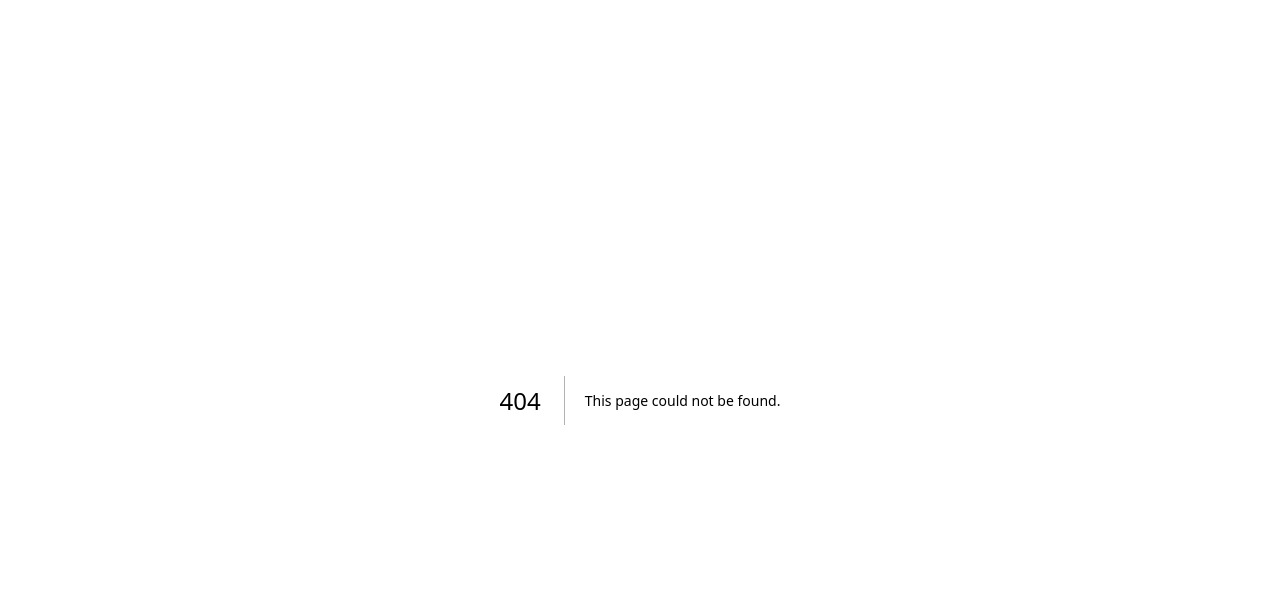
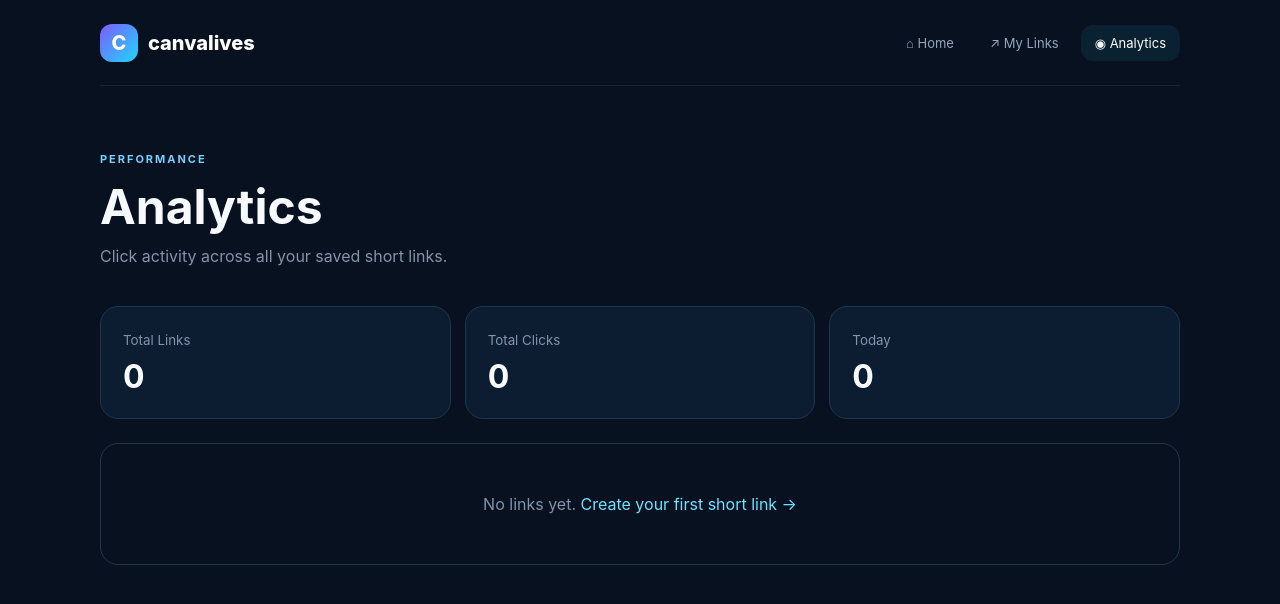
Before and after one commit to meherul382/Linkivo, a Next.js app: page /analytics in a window 1280 px wide. Before the commit this address had no page. Shown: the top 604 px of the page. Built offline with nearby package versions, Linux system fonts and the light colour scheme.

Commit message:
Add all links analytics overview

```diff
--- /dev/null
+++ b/app/analytics/page.tsx
@@ -0,0 +1,43 @@
+"use client";
+
+import { useEffect, useState } from "react";
+
+type SavedLink={slug:string;shortUrl:string;destinationUrl:string;createdAt:string};
+type Analytics={slug:string;shortUrl:string;destinationUrl:string;clicks:number;today:number};
+
+export default function AnalyticsOverview(){
+  const [links,setLinks]=useState<Analytics[]>([]);
+  const [loading,setLoading]=useState(true);
+
+  useEffect(()=>{
+    async function load(){
+      try{
+        const saved=JSON.parse(localStorage.getItem("canvalives_my_links")||"[]") as SavedLink[];
+        const results=await Promise.all(saved.map(async l=>{
+          try{
+            const r=await fetch("/api/analytics/"+l.slug,{cache:"no-store"});
+            const d=await r.json();
+            return {slug:l.slug,shortUrl:l.shortUrl,destinationUrl:l.destinationUrl,clicks:Number(d?.link?.clicks||0),today:Number(d?.todayClicks||0)};
+          }catch{return {slug:l.slug,shortUrl:l.shortUrl,destinationUrl:l.destinationUrl,clicks:0,today:0};}
+        }));
+        setLinks(results);
+      }finally{setLoading(false);}
+    }
+    load();
+  },[]);
+
+  const total=links.reduce((s,x)=>s+x.clicks,0), today=links.reduce((s,x)=>s+x.today,0);
+
+  return <main className="page"><div className="container">
+    <header className="header"><a className="brand" href="/"><span className="logo">C</span><span>canvalives</span></a><nav><a href="/">⌂ Home</a><a href="/links">↗ My Links</a><a className="active" href="/analytics">◉ Analytics</a></nav></header>
+    <section className="title"><p>PERFORMANCE</p><h1>Analytics</h1><span>Click activity across all your saved short links.</span></section>
+    <div className="stats"><div><small>Total Links</small><strong>{links.length}</strong></div><div><small>Total Clicks</small><strong>{total}</strong></div><div><small>Today</small><strong>{today}</strong></div></div>
+    {loading?<div className="empty">Loading analytics...</div>:!links.length?<div className="empty">No links yet. <a href="/">Create your first short link →</a></div>:
+    <section className="table"><div className="thead"><span>Short Link</span><span>Destination</span><span>Clicks</span><span>Today</span><span></span></div>{links.map(l=><div className="tr" key={l.slug}><a href={l.shortUrl}>{l.shortUrl}</a><span>{l.destinationUrl}</span><strong>{l.clicks}</strong><strong>{l.today}</strong><a href={"/analytics/"+l.slug}>Details →</a></div>)}</section>}
+    <style jsx>{`
+      .page{min-height:100vh;background:#07111f;color:#f7fbff;font-family:Inter,system-ui,sans-serif}.container{max-width:1120px;margin:auto;padding:0 20px}.header{height:86px;display:flex;align-items:center;justify-content:space-between;border-bottom:1px solid rgba(255,255,255,.08)}.brand{display:flex;align-items:center;gap:10px;color:#fff;text-decoration:none;font-size:20px;font-weight:800}.logo{width:38px;height:38px;border-radius:12px;display:grid;place-items:center;background:linear-gradient(135deg,#7c5cff,#1fd6ff)}nav{display:flex;gap:8px}nav a{padding:10px 14px;border-radius:12px;color:#93a6bd;text-decoration:none;font-size:13px}nav a:hover,nav .active{background:rgba(57,217,255,.08);color:#fff}
+      .title{padding:55px 0 25px}.title p{color:#75cfff;letter-spacing:.18em;font-size:11px;font-weight:700}.title h1{font-size:48px;margin:10px 0}.title span{color:#8194ab}.stats{display:grid;grid-template-columns:repeat(3,1fr);gap:14px;margin:15px 0 24px}.stats div{padding:22px;border:1px solid #203650;border-radius:18px;background:#0c1d31}.stats small{color:#7f95ad}.stats strong{display:block;font-size:32px;margin-top:8px}.table{border:1px solid #203650;border-radius:18px;overflow:hidden;margin-bottom:70px}.thead,.tr{display:grid;grid-template-columns:1.1fr 2fr .5fr .5fr .7fr;gap:15px;padding:16px 18px;align-items:center}.thead{background:#0c1d31;color:#7f95ad;font-size:12px}.tr{border-top:1px solid #172b43;font-size:13px}.tr a:first-child{color:#6ee2ff;text-decoration:none;font-weight:700;word-break:break-all}.tr span{color:#a1b1c5;white-space:nowrap;overflow:hidden;text-overflow:ellipsis}.tr a:last-child{color:#8edfff;text-decoration:none}.empty{padding:50px;text-align:center;border:1px solid #203650;border-radius:18px;color:#8093aa}.empty a{color:#6ee2ff;text-decoration:none}
+      @media(max-width:700px){.header{height:auto;padding:18px 0;gap:15px;flex-direction:column;align-items:stretch}nav{width:100%}nav a{flex:1;text-align:center}.stats{grid-template-columns:1fr}.table{overflow:auto}.thead,.tr{min-width:720px}.title h1{font-size:38px}}
+    `}</style>
+  </div></main>;
+}
```
